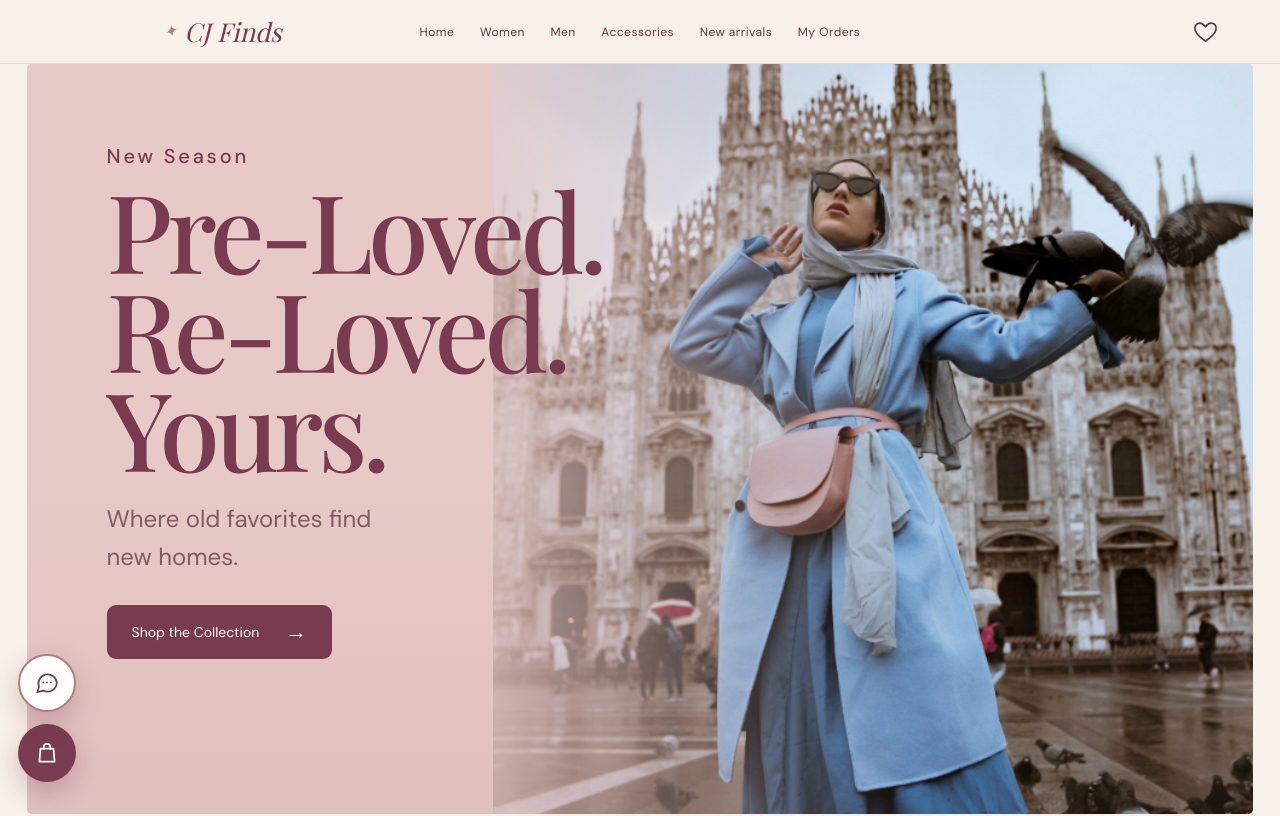
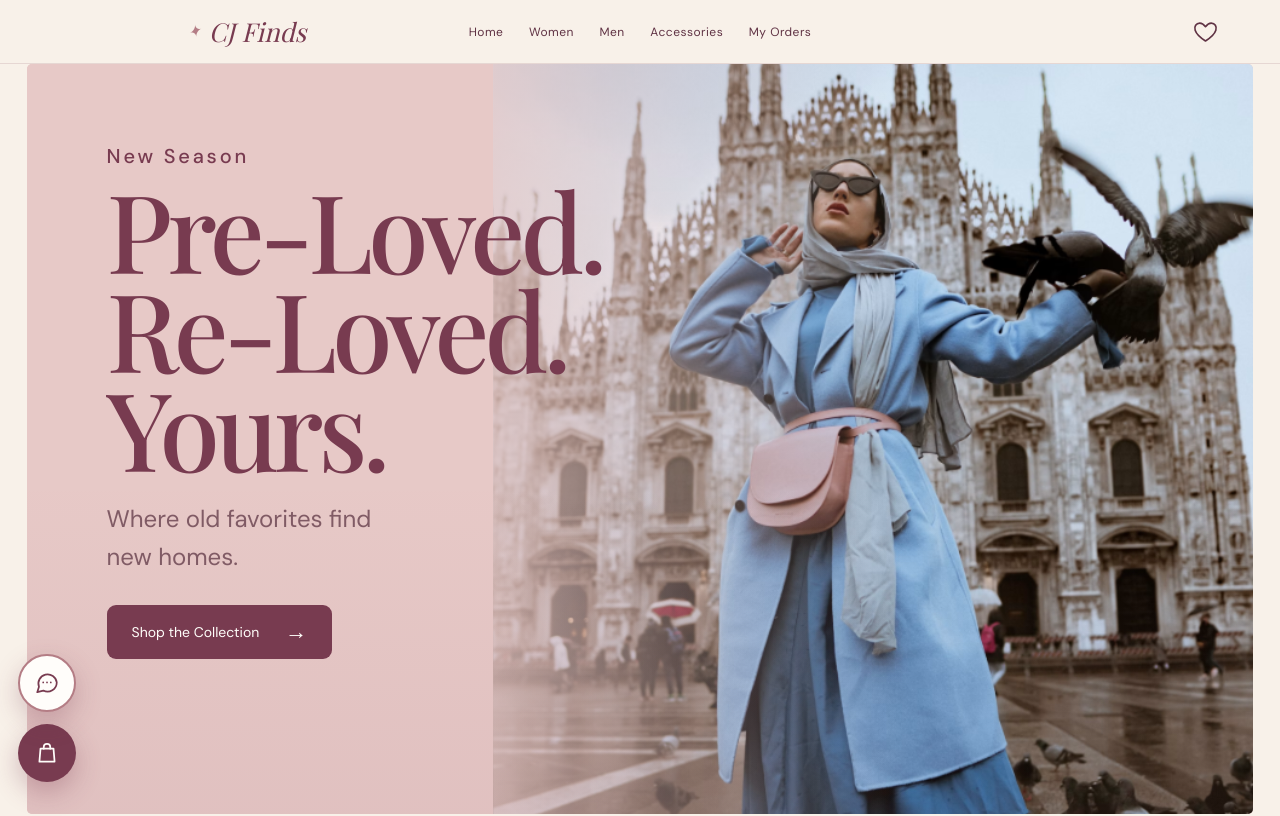
Before and after one commit to JeddahMaeDescartin051026/TEST-CHATBOT-ORDER, a website built with Vite: page index.html in a window 1280 px wide. Shown: the top 816 px of the page. Built offline with nearby package versions, Linux system fonts and the light colour scheme.

Commit message:
Remove 'New arrivals' link from navigation
Removed 'New arrivals' link from the main and mobile navigation.

```diff
--- a/index.html
+++ b/index.html
@@ -28,7 +28,6 @@
       <a href="women.html">Women</a>
       <a href="men.html">Men</a>
       <a href="accessories.html">Accessories</a>
-      <a href="#featured">New arrivals</a>
       <a href="my-orders.html">My Orders</a>
     </nav>
 
@@ -44,7 +43,7 @@
   </header>
 
   <div class="mobile-menu" hidden>
-    <a href="index.html">Home</a><a href="women.html">Women</a><a href="men.html">Men</a><a href="accessories.html">Accessories</a><a href="#featured">New arrivals</a><a href="my-orders.html">My Orders</a>
+    <a href="index.html">Home</a><a href="women.html">Women</a><a href="men.html">Men</a><a href="accessories.html">Accessories</a><a href="my-orders.html">My Orders</a>
   </div>
   <form class="search-panel" role="search" hidden>
     <label for="search-input">Find your next favorite</label>
```
